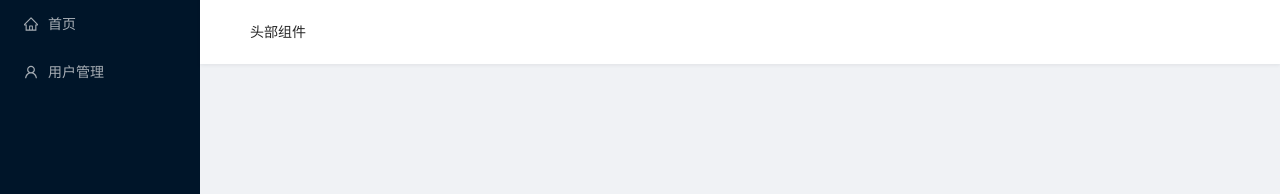
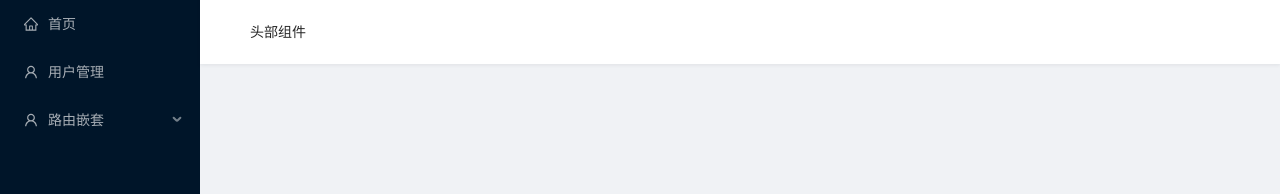
Before and after one commit to Calvin66/react-admin-template, a React app: page /#/error/404 in a window 1280 px wide. Shown: the top 194 px of the page. Built offline with nearby package versions, Linux system fonts and the light colour scheme.

Commit message:
feat:菜单高亮显示

```diff
--- a/src/config/menuConfig.js
+++ /dev/null
@@ -1,26 +0,0 @@
-/*
- * @Descripttion:
- * @version:
- * @Author: Calvin
- * @Date: 2021-09-09 20:54:50
- */
-
-import {
-  HomeOutlined,
-  UserOutlined,
-} from '@ant-design/icons';
-
-const menuList = [
-  {
-    title: '首页',
-    path: '/home',
-    icon: <HomeOutlined />,
-  },
-  {
-    title: '用户管理',
-    path: '/userManage',
-    icon: <UserOutlined />,
-  },
-];
-
-export default menuList;
--- /dev/null
+++ b/src/config/menuList.js
@@ -0,0 +1,53 @@
+/*
+ * @Descripttion:
+ * @version:
+ * @Author: Calvin
+ * @Date: 2021-09-09 20:54:50
+ */
+
+import {
+  HomeOutlined,
+  UserOutlined,
+} from '@ant-design/icons';
+
+const menuList = [
+  {
+    title: '首页',
+    path: '/home',
+    icon: <HomeOutlined />,
+  },
+  {
+    title: '用户管理',
+    path: '/userManage',
+    icon: <UserOutlined />,
+  },
+  {
+    title: '路由嵌套',
+    path: '/nested',
+    icon: <UserOutlined />,
+    children: [
+      {
+        title: '菜单1',
+        path: '/nested/menu1',
+        children: [
+          {
+            title: '菜单1-1',
+            path: '/nested/menu1/menu1-1',
+          },
+          {
+            title: '菜单1-2',
+            path: '/nested/menu1/menu1-2',
+            children: [
+              {
+                title: '菜单1-2-1',
+                path: '/nested/menu1/menu1-2/menu1-2-1',
+              },
+            ],
+          },
+        ],
+      },
+    ],
+  },
+];
+
+export default menuList;
--- a/src/config/routeMap.js
+++ b/src/config/routeMap.js
@@ -10,7 +10,11 @@ import Loading from '@/components/Loading';
 
 const Home = Loadable({ loader: () => import(/* webpackChunkName:'Home' */'@/views/Home'), loading: Loading });
 const UserManage = Loadable({ loader: () => import(/* webpackChunkName:'UserManage' */'@/views/UserManage'), loading: Loading });
+const Menu1Item1 = Loadable({ loader: () => import(/* webpackChunkName:'Menu1_1' */'@/views/NestedMenu/Menu1/Menu1-1'), loading: Loading });
+const Menu1Item2Item1 = Loadable({ loader: () => import(/* webpackChunkName:'Menu1_2_1' */'@/views/NestedMenu/Menu1/Menu1-2/Menu1-2-1'), loading: Loading });
 export default [
   { path: '/home', component: Home },
   { path: '/userManage', component: UserManage },
+  { path: '/nestedMenu/menu1/menu1-1', component: Menu1Item1, roles: ['admin', 'editor'] },
+  { path: '/nestedMenu/menu1/menu1-2/menu1-2-1', component: Menu1Item2Item1, roles: ['admin', 'editor'] },
 ];
--- a/src/layout/components/Sider/components/SubMenu/index.jsx
+++ b/src/layout/components/Sider/components/SubMenu/index.jsx
@@ -10,7 +10,7 @@ import { Menu } from 'antd';
 import { Link, withRouter } from 'react-router-dom';
 // 引入侧边栏配置
 import { Scrollbars } from 'react-custom-scrollbars';
-import MenuConfig from '@/config/menuConfig';
+import menuList from '@/config/menuList';
 import './index.less';
 
 const { SubMenu } = Menu;
@@ -18,11 +18,18 @@ const { SubMenu } = Menu;
 class SiderMenu extends Component {
   state = {
     menuTreeNode: [],
+    selectedKey: [],
+    openKey: [],
   };
   // 刷新挂载组件
   componentDidMount() {
-    const menuTreeNode = this.renderMenu(MenuConfig);
-    console.log(menuTreeNode);
+    const { pathname } = this.props.location;
+    console.log(pathname);
+    this.setState({
+      selectedKey: [pathname],
+      openKey: [],
+    });
+    const menuTreeNode = this.renderMenu(menuList);
     this.setState({
       menuTreeNode,
     });
@@ -30,7 +37,20 @@ class SiderMenu extends Component {
 
   // 菜单渲染
   renderMenu = (data) => data.map((item) => {
+    // 得到当前请求的路由路径
+    const path = this.props.location.pathname;
     if (item.children) {
+      // 查找一个与当前请求路径匹配的子Item
+      const cItem = item.children.find(
+        (items) => path.indexOf(items.path) === 0,
+      );
+
+      // 如果存在, 说明当前item的子列表需要打开
+      if (cItem) {
+        this.setState((state) => ({
+          openKey: [...state.openKey, item.path],
+        }));
+      }
       return (
         <SubMenu key={item.path} icon={item.icon} title={item.title}>
           {this.renderMenu(item.children)}
@@ -40,17 +60,24 @@ class SiderMenu extends Component {
     return (
       <Menu.Item key={item.path} icon={item.icon} title={item.title}>
         <Link to={item.path}>
-          {/* {item.icon ? <Icon type={item.icon} /> : null} */}
           <span>{item.title}</span>
         </Link>
       </Menu.Item>
     );
   })
-
+  handleMenuSelect = ({ key }) => {
+    this.setState({
+      selectedKey: [key],
+    });
+  }
   render() {
+    const { selectedKey, openKey } = this.state;
     return (
       <Scrollbars autoHide autoHideTimeout={1000} autoHideDuration={200}>
         <Menu
+          selectedKeys={selectedKey}
+          openKeys={openKey}
+          onClick={this.handleMenuSelect}
           theme="dark"
           mode="inline">
           {this.state.menuTreeNode}
--- a/src/views/Login/index.jsx
+++ b/src/views/Login/index.jsx
@@ -13,7 +13,7 @@ import './inde.less';
 
 const Login = (props) => {
   const [loading, setLoading] = useState(false);
-  const handleLogin = (values) => {
+  const handleLogin = () => {
     setLoading(true);
     setTimeout(() => {
       message.success('登录成功');
--- /dev/null
+++ b/src/views/NestedMenu/Menu1/Menu1-1/index.jsx
@@ -0,0 +1,11 @@
+import React, { Component } from 'react';
+
+class index extends Component {
+  render() {
+    return (
+      <h1>Menu1-1</h1>
+    );
+  }
+}
+
+export default index;
--- /dev/null
+++ b/src/views/NestedMenu/Menu1/Menu1-2/Menu1-2-1/index.jsx
@@ -0,0 +1,11 @@
+import React, { Component } from 'react';
+
+class index extends Component {
+  render() {
+    return (
+      <h1>Menu1-2-1</h1>
+    );
+  }
+}
+
+export default index;
```
Also changed, not shown: src/store/actions/index.js (deleted, +0 -11 lines), src/utils/index.js (added, +28 -0 lines).
